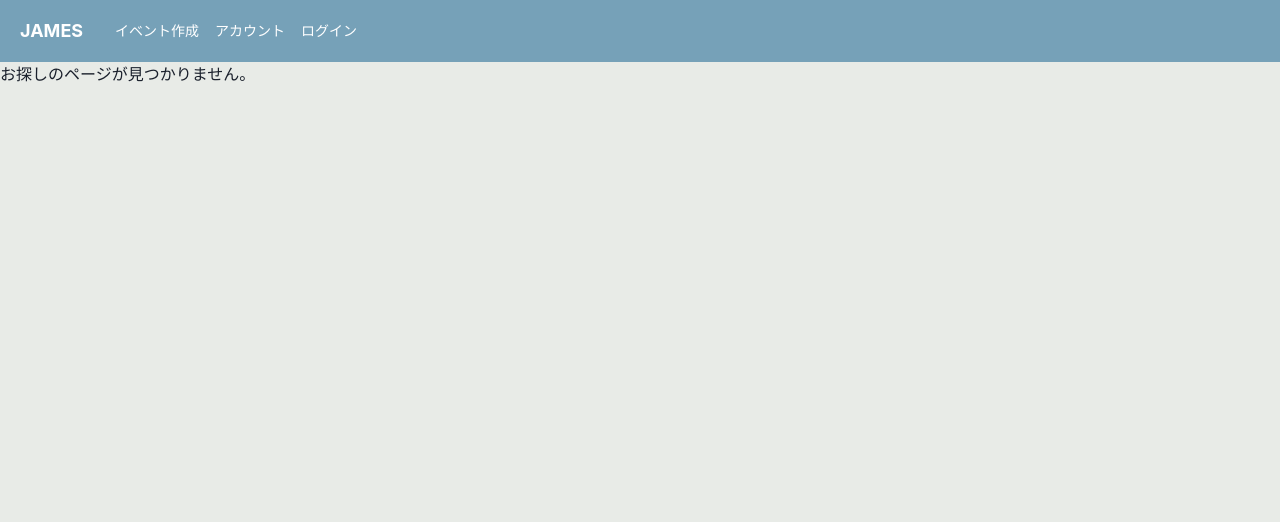
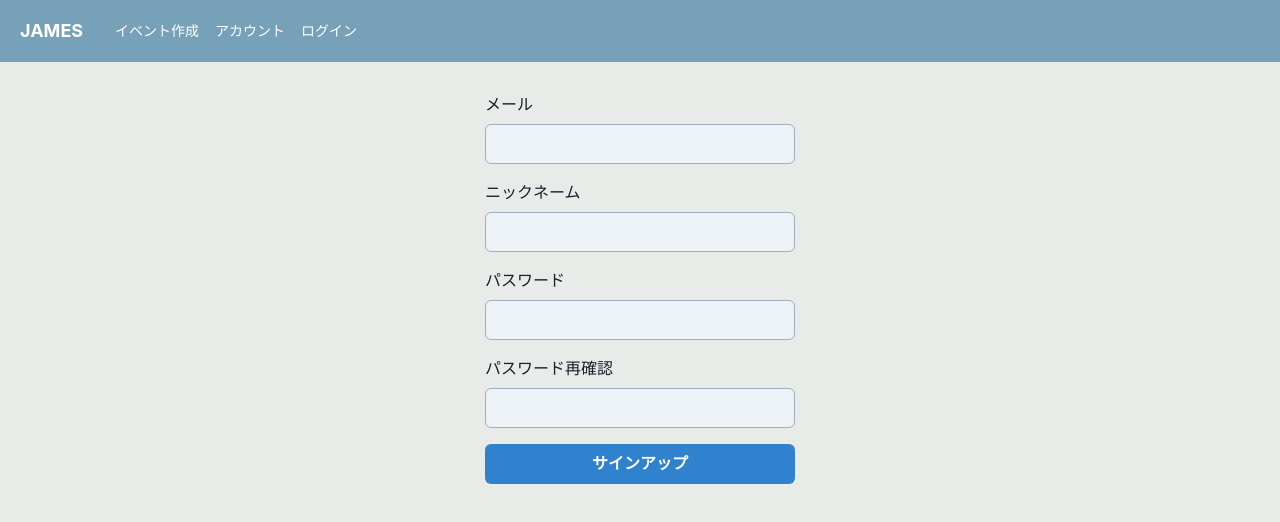
Before and after one commit to masa335/event-app-james, a React (Create React App) app in the folder frontend/: page /signup in a window 1280 px wide. Shown: the top 522 px of the page. Built offline with nearby package versions, Linux system fonts and the light colour scheme.

Commit message:
add サインアップ画面追加

```diff
--- /dev/null
+++ b/frontend/src/components/pages/Signup.tsx
@@ -0,0 +1,47 @@
+import { ChangeEvent, memo, useState, VFC } from "react";
+import { Button, FormControl, FormLabel, Input, Center, Stack } from "@chakra-ui/react"
+
+export const Signup: VFC = memo(() => {
+  const [email, setEmail] = useState("");
+  const [name, setName] = useState("");
+  const [password, setPassword] = useState("");
+  const [passwordConfirmation, setPasswordConfirmation] = useState("");
+
+
+  const onChangeEmail = (e: ChangeEvent<HTMLInputElement>) => {
+    setEmail(e.target.value);
+  };
+  const onChangeName = (e: ChangeEvent<HTMLInputElement>) => {
+    setName(e.target.value);
+  };
+  const onChangePassword = (e: ChangeEvent<HTMLInputElement>) => {
+    setPassword(e.target.value);
+  };
+  const onChangePasswordConfirmation = (e: ChangeEvent<HTMLInputElement>) => {
+    setPasswordConfirmation(e.target.value);
+  };
+
+  return (
+    <Center my="30px" mx={{base: "40px", md: "200px", lg: "485px"}}>
+      <Stack spacing={4} w="100%">
+        <FormControl>
+          <FormLabel fontSize="md">メール</FormLabel>
+          <Input value={email} onChange={onChangeEmail} border="1px" borderColor="gray.400" backgroundColor="gray.100"/>
+        </FormControl>
+        <FormControl>
+          <FormLabel fontSize="md">ニックネーム</FormLabel>
+          <Input value={name} onChange={onChangeName} border="1px" borderColor="gray.400" backgroundColor="gray.100"/>
+        </FormControl>
+        <FormControl>
+          <FormLabel type="date" fontSize="md">パスワード</FormLabel>
+          <Input value={password} onChange={onChangePassword} border="1px" borderColor="gray.400" backgroundColor="gray.100"/>
+        </FormControl>
+        <FormControl>
+          <FormLabel fontSize="md">パスワード再確認</FormLabel>
+          <Input value={passwordConfirmation} onChange={onChangePasswordConfirmation} border="1px" borderColor="gray.400" backgroundColor="gray.100"/>
+        </FormControl>
+        <Button colorScheme="blue">サインアップ</Button>
+      </Stack>
+    </Center>
+  );
+});
--- a/frontend/src/router/HomeRoutes.tsx
+++ b/frontend/src/router/HomeRoutes.tsx
@@ -3,12 +3,18 @@ import { Login } from "../components/pages/Login";
 import { Page404 } from "../components/pages/Page404";
 import { User } from "../components/pages/User";
 import { CreateEvent } from "../components/pages/CreateEvent"
+import { Signup } from "../components/pages/Signup";
 
 export const HomeRoutes = [
   {
     path: "/",
     exact: true,
     children: <Home />
+  },
+  {
+    path: "/signup",
+    exact: false,
+    children: <Signup />
   },
   {
     path: "/login",
```
